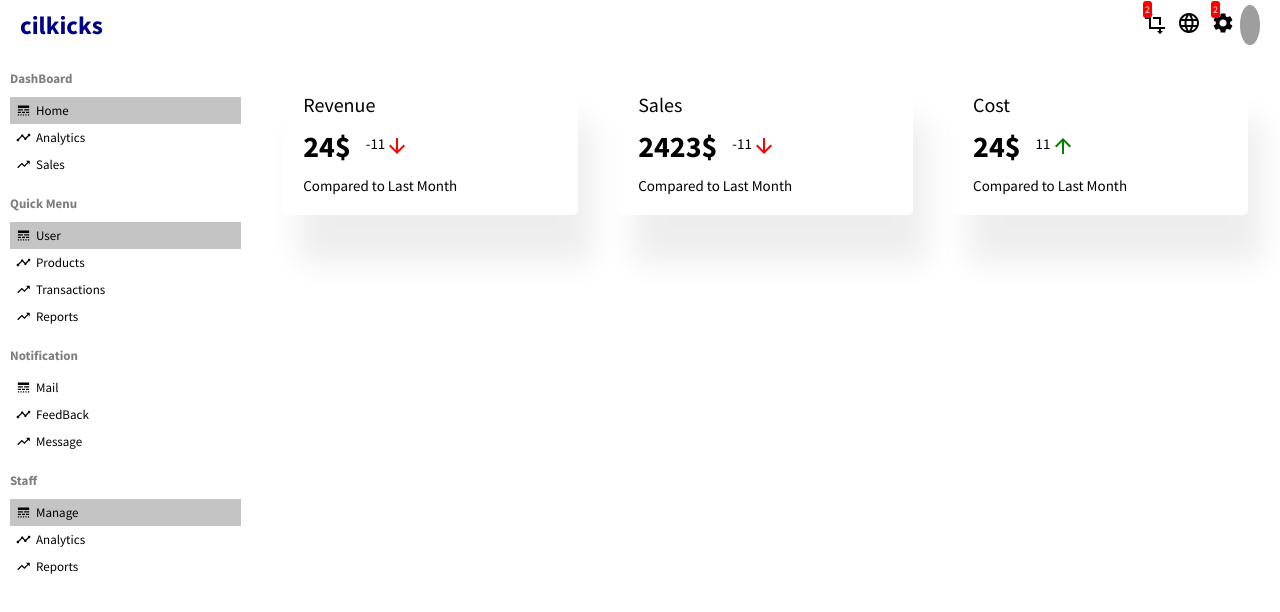
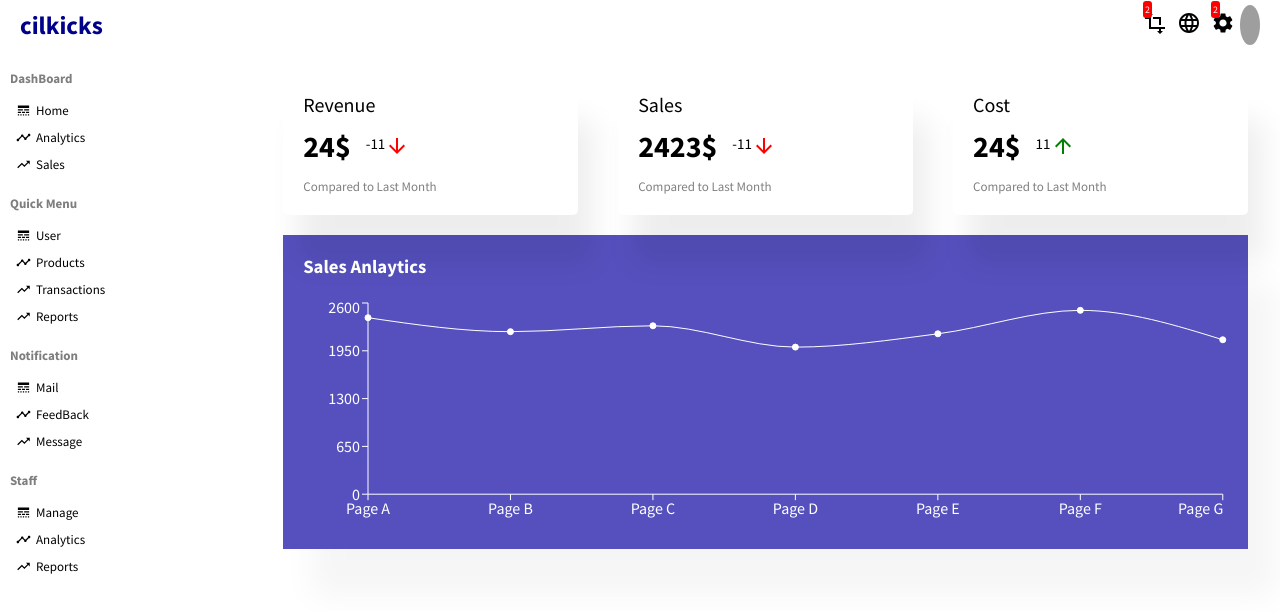
Before and after one commit to cecililu/Admin-Panel-Ecommerce, a React (Create React App) app: page / in a window 1280 px wide. Shown: the top 612 px of the page. Built offline with nearby package versions, Linux system fonts and the light colour scheme; grey boxes are pictures that could not be loaded.

Commit message:
added  charts

```diff
--- a/src/Components/FeaturedInfo/FeatureInfo.css
+++ b/src/Components/FeaturedInfo/FeatureInfo.css
@@ -21,7 +21,8 @@
 }
 
 .featuredSubTitle{
-   font-size: 15px;
+   font-size: 13px;
+   color: grey;
 }
 .featuredMoney{
    font-size: 30px;
--- a/src/Components/SideBar/SideBar.css
+++ b/src/Components/SideBar/SideBar.css
@@ -33,8 +33,8 @@
     align-items: center;
 }
 
-.sideBarItem.active,.sideBarItem :hover{
-    background-color: rgb(196, 196, 196);
+.sideBarItem active, .sideBarItem:hover{
+    background-color: rgb(223, 222, 222);
 }
 
 .sideBarIcon{
--- a/src/Components/SideBar/SideBar.jsx
+++ b/src/Components/SideBar/SideBar.jsx
@@ -10,7 +10,7 @@ export default function SideBar() {
                 DashBoard
             </h4>
             <ul className="sideBarList">
-                <li className="sideBarItem active">
+                <li className="sideBarItem ">
                     <LineStyle className="sideBarIcon"/>Home
                 </li>
                 <li className="sideBarItem">
@@ -26,7 +26,7 @@ export default function SideBar() {
                Quick Menu
             </h4>
             <ul className="sideBarList">
-                <li className="sideBarItem active">
+                <li className="sideBarItem ">
                     <LineStyle className="sideBarIcon"/>User
                 </li>
                 <li className="sideBarItem">
@@ -65,7 +65,7 @@ export default function SideBar() {
                 Staff
             </h4>
             <ul className="sideBarList">
-                <li className="sideBarItem active">
+                <li className="sideBarItem ">
                     <LineStyle className="sideBarIcon"/>Manage
                 </li>
                 <li className="sideBarItem">
--- /dev/null
+++ b/src/Components/charts/Chart.jsx
@@ -0,0 +1,66 @@
+import React from 'react'
+import './chart.css'
+import { LineChart, Line, XAxis, YAxis, CartesianGrid, Tooltip, Legend, ResponsiveContainer } from 'recharts';
+
+const data = [
+  {
+    name: 'Page A',
+    uv: 4000,
+    pv: 2400,
+    amt: 2400,
+  },
+  {
+    name: 'Page B',
+    uv: 3000,
+    pv: 1398,
+    amt: 2210,
+  },
+  {
+    name: 'Page C',
+    uv: 2000,
+    pv: 9800,
+    amt: 2290,
+  },
+  {
+    name: 'Page D',
+    uv: 2780,
+    pv: 3908,
+    amt: 2000,
+  },
+  {
+    name: 'Page E',
+    uv: 1890,
+    pv: 4800,
+    amt: 2181,
+  },
+  {
+    name: 'Page F',
+    uv: 2390,
+    pv: 3800,
+    amt: 2500,
+  },
+  {
+    name: 'Page G',
+    uv: 3490,
+    pv: 4300,
+    amt: 2100,
+  },
+];
+
+
+export default function Chart() {
+  return (
+    <div className='chart'>
+        <h3 className="chartTitle">
+            Sales Anlaytics
+        </h3>
+        <ResponsiveContainer width="100%" aspect={4/1}>
+        <LineChart data={data} >
+          <XAxis dataKey='name' stroke="#ffffff"/>
+          <YAxis dataKey='amt' stroke="#ffffff"/>
+          <Line type="monotone" dataKey="amt" stroke='#ffffff'/>
+        </LineChart>
+      </ResponsiveContainer>
+    </div>
+  )
+}
--- /dev/null
+++ b/src/Components/charts/chart.css
@@ -0,0 +1,15 @@
+.chart{
+    margin: 20px;
+    padding:20px;
+    box-shadow: 28px 48px 30px 0px rgba(0,0,0,0.04);
+    -webkit-box-shadow: 28px 48px 30px 0px rgba(0,0,0,0.04);
+    -moz-box-shadow: 28px 48px 30px 0px rgba(0,0,0,0.04);
+    background-color: #5550bd;
+    color: #ffffff;
+}
+
+
+.chartTitle{
+    margin-bottom: 20px;
+
+    }
--- a/src/pages/homepage/homepage.jsx
+++ b/src/pages/homepage/homepage.jsx
@@ -1,10 +1,12 @@
 import React from 'react'
+import Chart from '../../Components/charts/Chart'
 import FeaturedInfo from '../../Components/FeaturedInfo/FeaturedInfo'
 import './homepage.css'
 export default function Homepage() {
   return (
     <div className='home'>
         <FeaturedInfo/>
+        <Chart/>
     </div>
   )
 }
```
